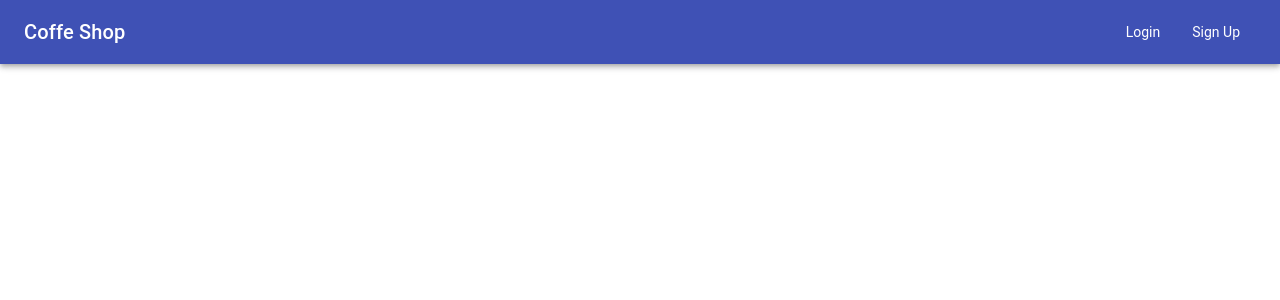
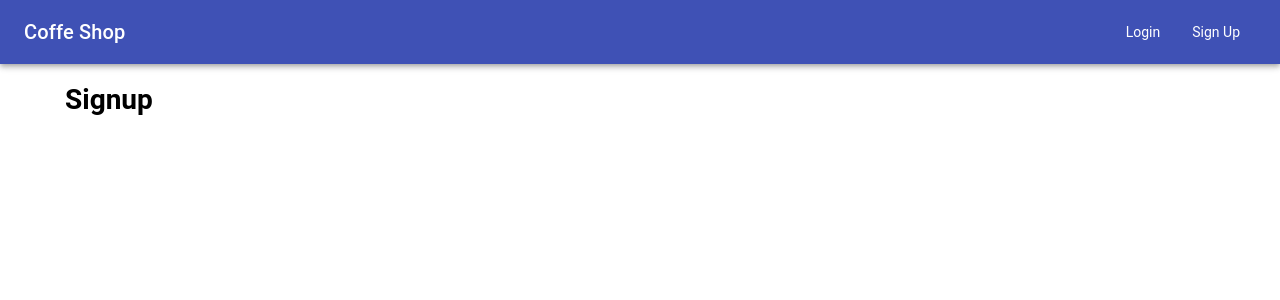
Before and after one commit to johnt1000/react-loopback, a React (Create React App) app in the folder frontend/: page /signup in a window 1280 px wide. Shown: the top 300 px of the page. Built offline with nearby package versions, Linux system fonts and the light colour scheme.

Commit message:
[ADD] News pages

```diff
--- /dev/null
+++ b/frontend/src/components/Login.js
@@ -0,0 +1,13 @@
+import React, { Component } from "react";
+
+class Login extends Component {
+    render() {
+        return (
+            <div>
+                <h1>Login</h1>
+            </div>
+        )
+    }
+}
+
+export default Login;
--- a/frontend/src/components/Main.js
+++ b/frontend/src/components/Main.js
@@ -1,11 +1,15 @@
 import React from "react";
 import { Switch, Route } from "react-router-dom";
 import CoffeShop from './CoffeShop';
+import Login from './Login';
+import Signup from './Signup';
 
 const Main = () => (
     <main>
         <Switch>
             <Route exact path='/' component={CoffeShop} />
+            <Route exact path='/login' component={Login} />
+            <Route exact path='/signup' component={Signup} />
         </Switch>
     </main>
 )
--- a/frontend/src/components/Navbar.js
+++ b/frontend/src/components/Navbar.js
@@ -30,7 +30,7 @@
                     <Typography variant="h6" color="inherit" className={classes.grow}>
                         <Link class='linkNavbar' to='/'>Coffe Shop</Link>
                     </Typography>
-                    <Link class='linkNavbar' to='/signin' button>
+                    <Link class='linkNavbar' to='/login' button>
                         <ListItem button>Login</ListItem>
                     </Link>
                     <Link class='linkNavbar' to='/signup' button>
--- /dev/null
+++ b/frontend/src/components/Signup.js
@@ -0,0 +1,13 @@
+import React, { Component } from "react";
+
+class Signup extends Component {
+    render() {
+        return (
+            <div>
+                <h1>Signup</h1>
+            </div>
+        )
+    }
+}
+
+export default Signup;
```
